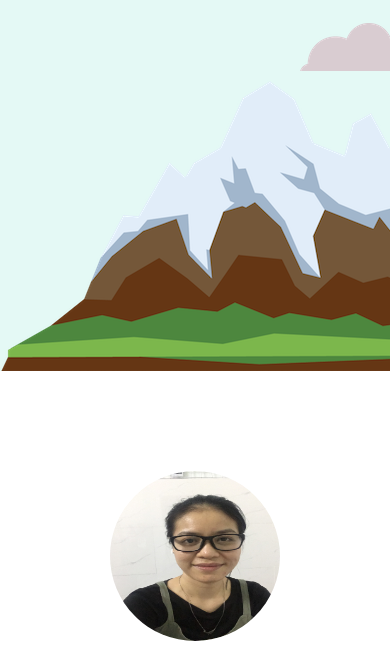
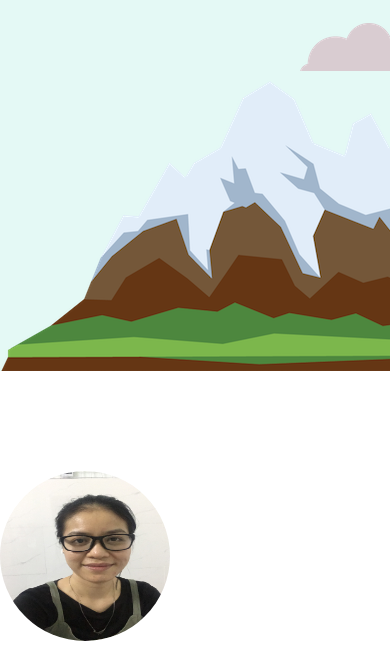
Before and after one commit to gianghoang217/gianghoang217.github.io, a plain HTML site: page index.html in a window 390 px wide. Shown: the part 398-1063 px from the top of the page. Drawn offline with Linux system fonts and the light colour scheme.

Commit message:
mobile responsive

```diff
--- a/css/styles.css
+++ b/css/styles.css
@@ -87,9 +87,16 @@ hr {
   margin-right: 30px;
 }
 
-.profile-img {
+
+  @media screen and (max-width: 480px) and (min-width: 320px) {
+      /* For mobile phones: */
+  * {
+      box-sizing: border-box;
+  }
+  .profile-img {
+  display:block;
   border-radius: 50%;
-}
+  } }
 
 .pro {
   text-decoration: underline;
```
